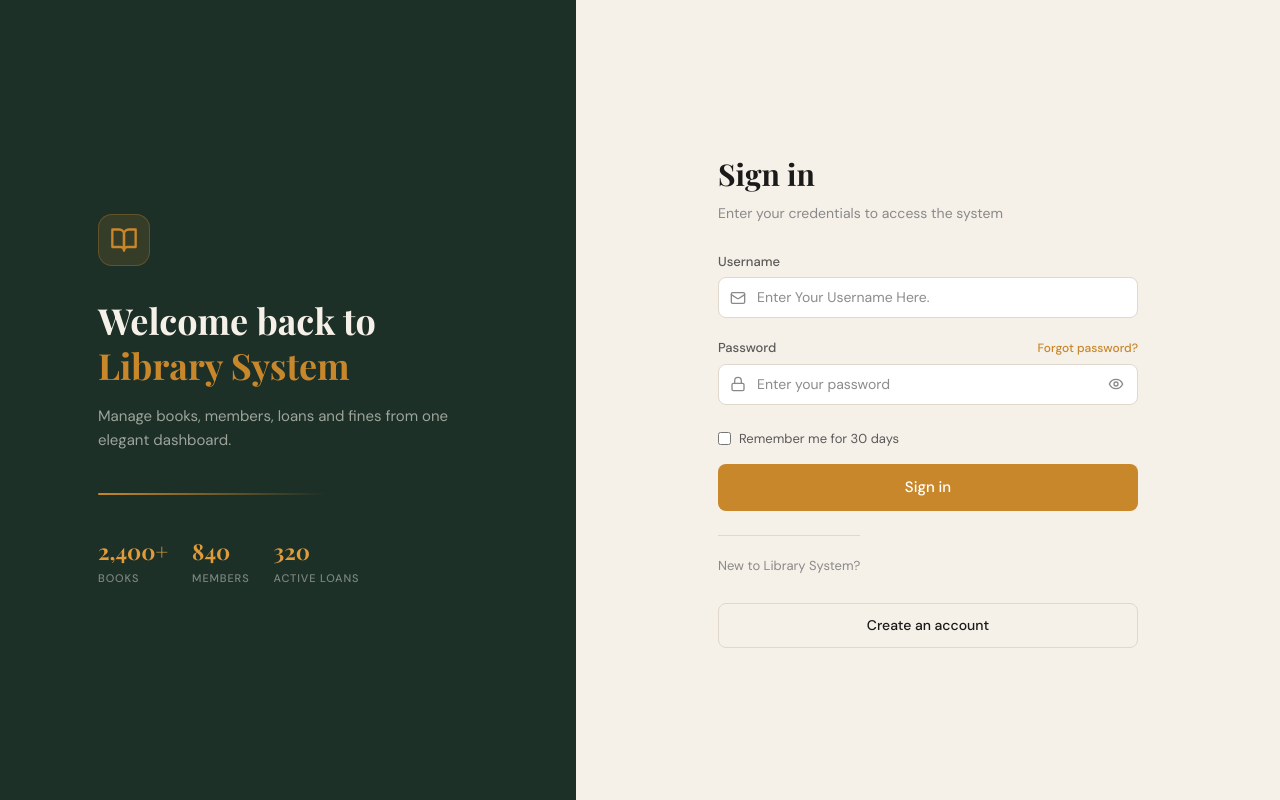
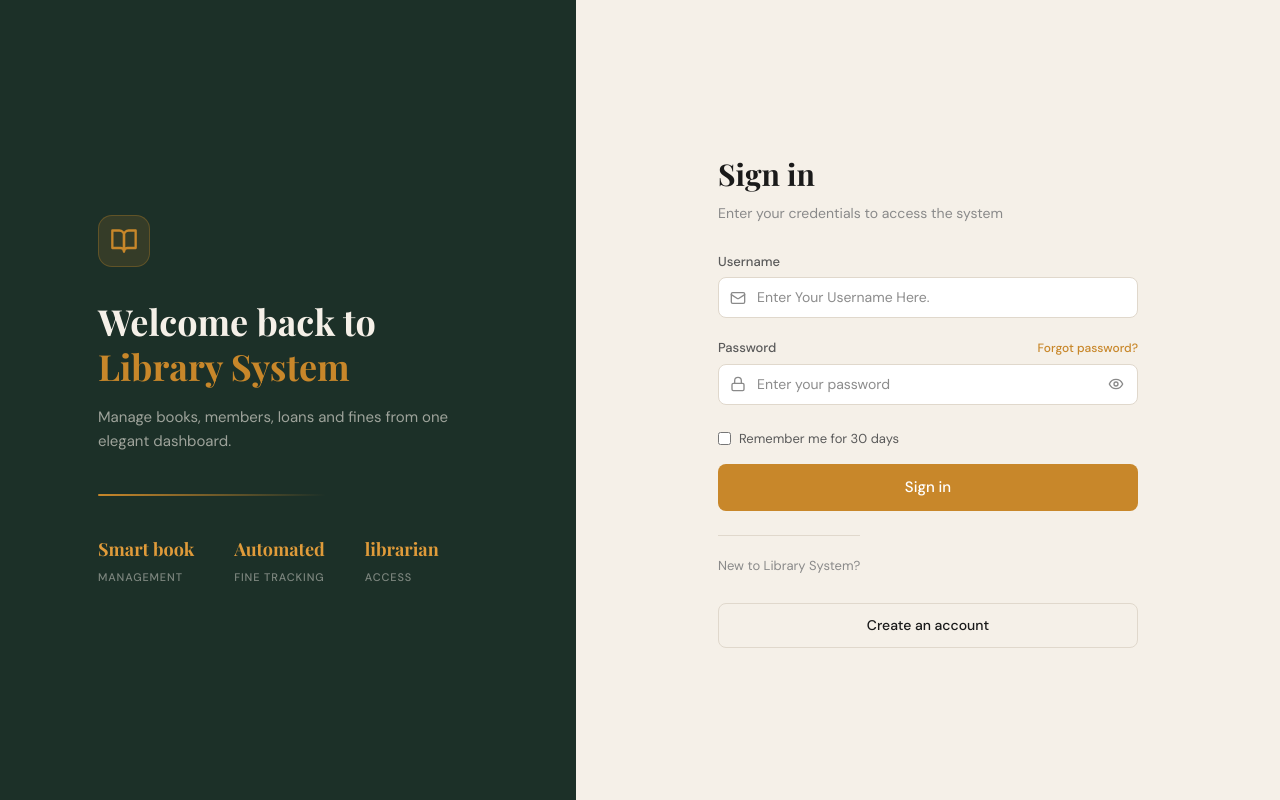
Before and after one commit to Ajay76401/library-management-system-fullstack, a React (Vite) app in the folder library-frontend/: page /login in a window 1280 px wide. Built offline with nearby package versions, Linux system fonts and the light colour scheme; no server answers.

Commit message:
login text change

```diff
--- a/library-frontend/src/pages/Login.jsx
+++ b/library-frontend/src/pages/Login.jsx
@@ -76,16 +76,16 @@ const Login = () => {
 
           <div style={styles.statsRow}>
             <div style={styles.statBox}>
-              <span style={styles.statNum}>2,400+</span>
-              <span style={styles.statLabel}>Books</span>
+              <span style={styles.statNum}>Smart book  </span>
+              <span style={styles.statLabel}> management</span>
             </div>
             <div style={styles.statBox}>
-              <span style={styles.statNum}>840</span>
-              <span style={styles.statLabel}>Members</span>
+              <span style={styles.statNum}>Automated  </span>
+              <span style={styles.statLabel}>fine tracking</span>
             </div>
             <div style={styles.statBox}>
-              <span style={styles.statNum}>320</span>
-              <span style={styles.statLabel}>Active Loans</span>
+              <span style={styles.statNum}> librarian </span>
+              <span style={styles.statLabel}>access</span>
             </div>
           </div>
 
@@ -258,16 +258,16 @@ const styles = {
   },
   statsRow: {
     display: 'flex',
-    gap: 24,
+    gap: 40,
   },
   statBox: {
     display: 'flex',
     flexDirection: 'column',
-    gap: 2,
+    gap : 6,
   },
   statNum: {
     fontFamily: "'Playfair Display', serif",
-    fontSize: 22,
+    fontSize: 18,
     fontWeight: 700,
     color: 'var(--gold-light)',
   },
```
